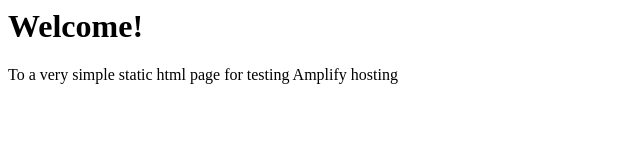
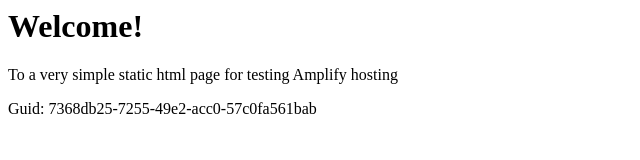
Before and after one commit to aws-aemilia-pdx/Github-PR-Commit-Integration-Test-DoNotTouch-Gith-OKSLNVO2-v1-preprod-us-west-2, a website: page src/index.html in a window 1280 px wide. Shown: the whole page, without its empty margins (0-640 px from the left). Drawn offline with Linux system fonts and the light colour scheme.

Commit message:
commit from integ tests

```diff
--- a/src/index.html
+++ b/src/index.html
@@ -1,3 +1,5 @@
+
+
 <html lang="en">
 
 <head>
@@ -10,6 +12,6 @@
 <body>
     <h1>Welcome!</h1>
     <p>To a very simple static html page for testing Amplify hosting</p>
-</body>
+    <p>Guid: 7368db25-7255-49e2-acc0-57c0fa561bab</p></body>
 
 </html>
```
